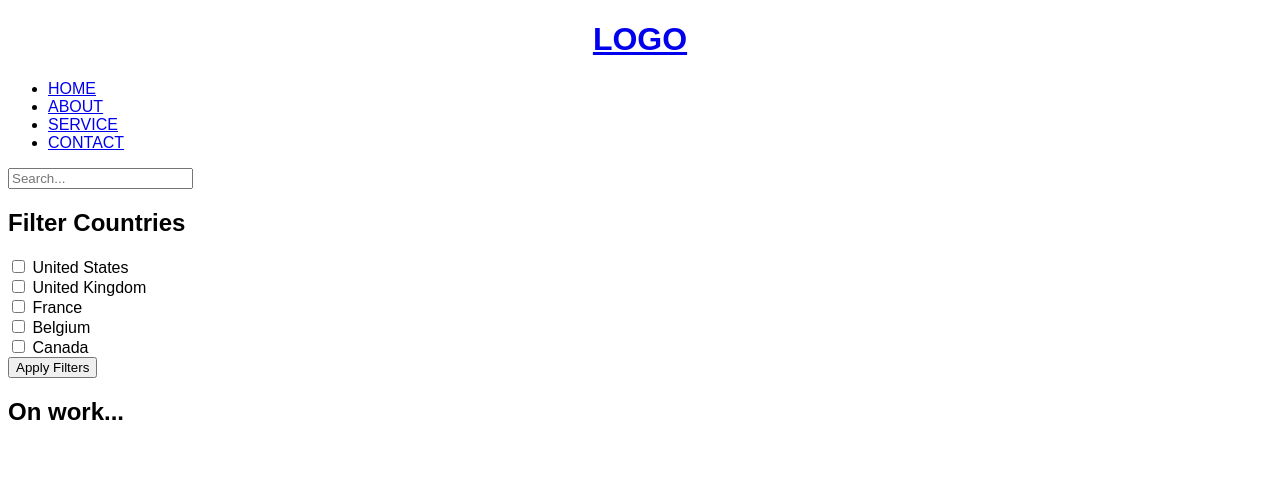
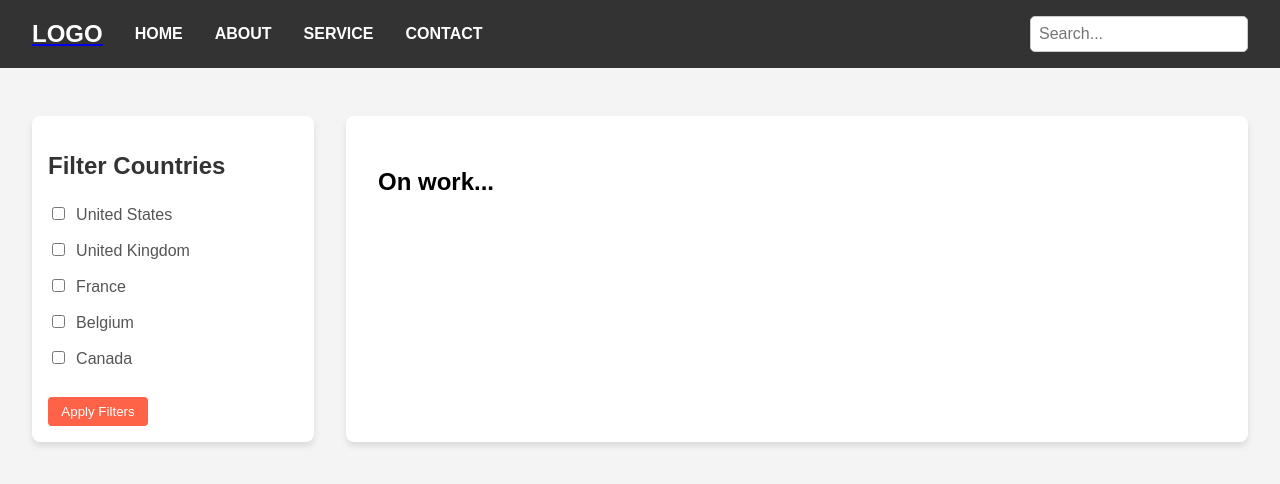
Before and after one commit to ParacetamolOnTop/scotts, a plain HTML site: page index.html in a window 1280 px wide. Drawn offline with Linux system fonts and the light colour scheme.

Commit message:
Update styles.css

```diff
--- a/styles.css
+++ b/styles.css
@@ -1,9 +1,131 @@
+/* Global styles */
 body {
     font-family: Arial, Helvetica, sans-serif;
+    padding: 0;
+    margin: 0;
+    background-color: #f4f4f4;
 }
 
-h1 {
+/* Header styles */
+header {
     display: flex;
-    justify-content: center;
     align-items: center;
+    justify-content: space-between;
+    background-color: #333;
+    color: white;
+    padding: 1em 2em;
+    box-shadow: 0 4px 6px rgba(0, 0, 0, 0.1);
 }
+
+.logo h1 {
+    font-size: 1.5em;
+    margin: 0;
+    color: white;
+}
+
+.menu {
+    display: flex;
+    list-style-type: none;
+    margin: 0;
+    padding: 0;
+}
+
+.menu li {
+    margin-left: 2em;
+}
+
+.menu a {
+    text-decoration: none;
+    color: white;
+    font-weight: bold;
+    transition: color 0.3s ease;
+}
+
+.menu a:hover {
+    color: #ff6347;
+}
+
+.search-container {
+    margin-left: auto;
+}
+
+.search-container input {
+    padding: 0.5em;
+    border: 1px solid #ccc;
+    border-radius: 5px;
+    font-size: 1em;
+    width: 200px;
+    transition: box-shadow 0.3s ease, border-color 0.3s ease;
+}
+
+.search-container input:focus {
+    outline: none;
+    border-color: #ff6347;
+    box-shadow: 0 0 5px rgba(255, 99, 71, 0.5);
+}
+
+/* Main layout styles */
+main {
+    padding: 2em;
+    background-color: #f4f4f4;
+}
+
+/* Wrapper for sidebar and content */
+.content-wrapper {
+    display: flex;
+    margin-top: 1em;
+}
+
+/* Sidebar styles */
+.sidebar {
+    width: 250px;
+    background-color: #fff;
+    padding: 1em;
+    border-radius: 8px;
+    box-shadow: 0 4px 6px rgba(0, 0, 0, 0.1);
+    margin-right: 2em;
+}
+
+.sidebar h2 {
+    font-size: 1.5em;
+    margin-bottom: 1em;
+    color: #333;
+}
+
+.filter-group {
+    margin-bottom: 1em;
+}
+
+.filter-group label {
+    font-size: 1em;
+    color: #555;
+    cursor: pointer;
+}
+
+.filter-group input[type="checkbox"] {
+    margin-right: 0.5em;
+}
+
+.apply-button {
+    margin-top: 1em;
+    padding: 0.5em 1em;
+    background-color: #ff6347;
+    color: white;
+    border: none;
+    border-radius: 4px;
+    cursor: pointer;
+    transition: background-color 0.3s ease;
+}
+
+.apply-button:hover {
+    background-color: #e5533c;
+}
+
+/* Content styles */
+.content {
+    flex-grow: 1;
+    background-color: #fff;
+    padding: 2em;
+    border-radius: 8px;
+    box-shadow: 0 4px 6px rgba(0, 0, 0, 0.1);
+}
```
